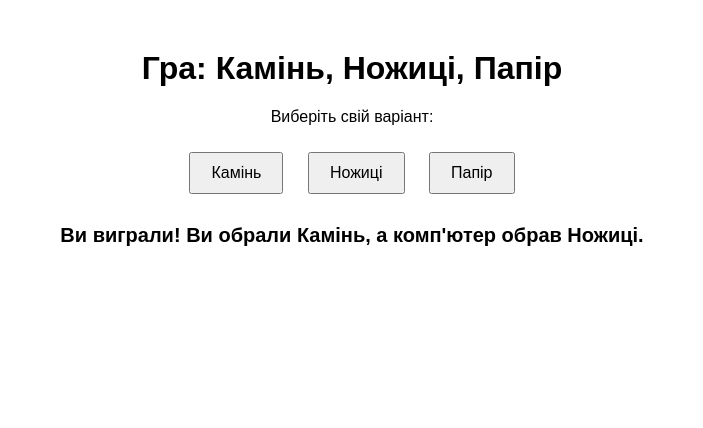
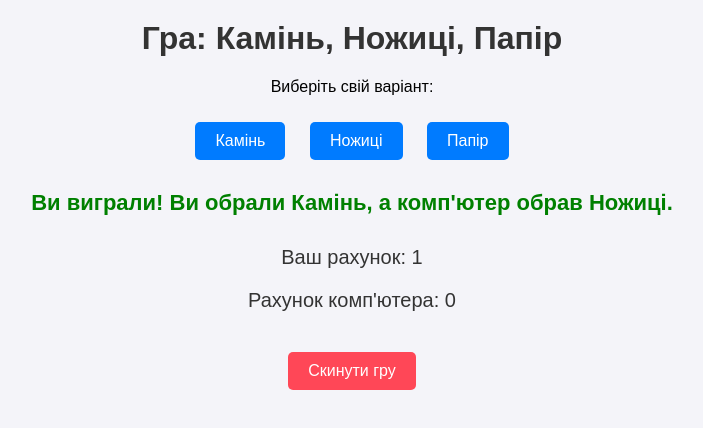
Before and after one commit to AndrewScrow/Shkaruba_3cbd_Rock_Paper_Scissors, a plain HTML site: page index.html in a window 1280 px wide. Both pictures are taken after a click on the button "Камінь". Shown: the whole page, without its empty margins (288-991 px from the left). Drawn offline with Linux system fonts and the light colour scheme.

Commit message:
second commit

```diff
--- a/css/style.css
+++ b/css/style.css
@@ -1,16 +1,57 @@
 body {
     font-family: Arial, sans-serif;
     text-align: center;
-    margin-top: 50px;
+    margin: 0;
+    padding: 0;
+    background-color: #f4f4f9;
+}
+h1 {
+    margin-top: 20px;
+    color: #333;
 }
 .button {
     padding: 10px 20px;
     font-size: 16px;
     margin: 10px;
     cursor: pointer;
+    border: none;
+    border-radius: 5px;
+    background-color: #007bff;
+    color: white;
+    transition: background-color 0.3s ease;
+}
+.button:hover {
+    background-color: #0056b3;
 }
 #result {
     margin-top: 20px;
-    font-size: 20px;
+    font-size: 22px;
     font-weight: bold;
 }
+#result.win {
+    color: green;
+}
+#result.lose {
+    color: red;
+}
+#result.tie {
+    color: gray;
+}
+.scoreboard {
+    margin-top: 30px;
+    font-size: 20px;
+    color: #333;
+}
+.reset-btn {
+    margin-top: 20px;
+    padding: 10px 20px;
+    background-color: #ff4757;
+    color: white;
+    border: none;
+    border-radius: 5px;
+    cursor: pointer;
+    font-size: 16px;
+}
+.reset-btn:hover {
+    background-color: #e84141;
+}
--- a/index.html
+++ b/index.html
@@ -13,7 +13,11 @@
     <button class="button" onclick="playGame('Ножиці')">Ножиці</button>
     <button class="button" onclick="playGame('Папір')">Папір</button>
     <div id="result"></div>
-
+    <div class="scoreboard">
+        <p>Ваш рахунок: <span id="userScore">0</span></p>
+        <p>Рахунок комп'ютера: <span id="computerScore">0</span></p>
+    </div>
+    <button class="reset-btn" onclick="resetGame()">Скинути гру</button>
     <script src="./js/script.js"></script>
 </body>
 </html>
--- a/js/script.js
+++ b/js/script.js
@@ -1,19 +1,44 @@
+let userScore = 0;
+let computerScore = 0;
+
 function playGame(userChoice) {
     const options = ['Камінь', 'Ножиці', 'Папір'];
     const computerChoice = options[Math.floor(Math.random() * options.length)];
 
     let result = '';
+    const resultDiv = document.getElementById('result');
+
     if (userChoice === computerChoice) {
         result = `Нічия! Ви обрали ${userChoice}, а комп'ютер обрав ${computerChoice}.`;
+        resultDiv.className = 'tie';
     } else if (
         (userChoice === 'Камінь' && computerChoice === 'Ножиці') ||
         (userChoice === 'Ножиці' && computerChoice === 'Папір') ||
         (userChoice === 'Папір' && computerChoice === 'Камінь')
     ) {
         result = `Ви виграли! Ви обрали ${userChoice}, а комп'ютер обрав ${computerChoice}.`;
+        resultDiv.className = 'win';
+        userScore++;
     } else {
         result = `Ви програли! Ви обрали ${userChoice}, а комп'ютер обрав ${computerChoice}.`;
+        resultDiv.className = 'lose';
+        computerScore++;
     }
 
-    document.getElementById('result').textContent = result;
+    resultDiv.textContent = result;
+    updateScores();
 }
+
+function updateScores() {
+    document.getElementById('userScore').textContent = userScore;
+    document.getElementById('computerScore').textContent = computerScore;
+}
+
+function resetGame() {
+    userScore = 0;
+    computerScore = 0;
+    updateScores();
+    const resultDiv = document.getElementById('result');
+    resultDiv.textContent = 'Гра перезапущена. Почніть спочатку!';
+    resultDiv.className = '';
+}
```
